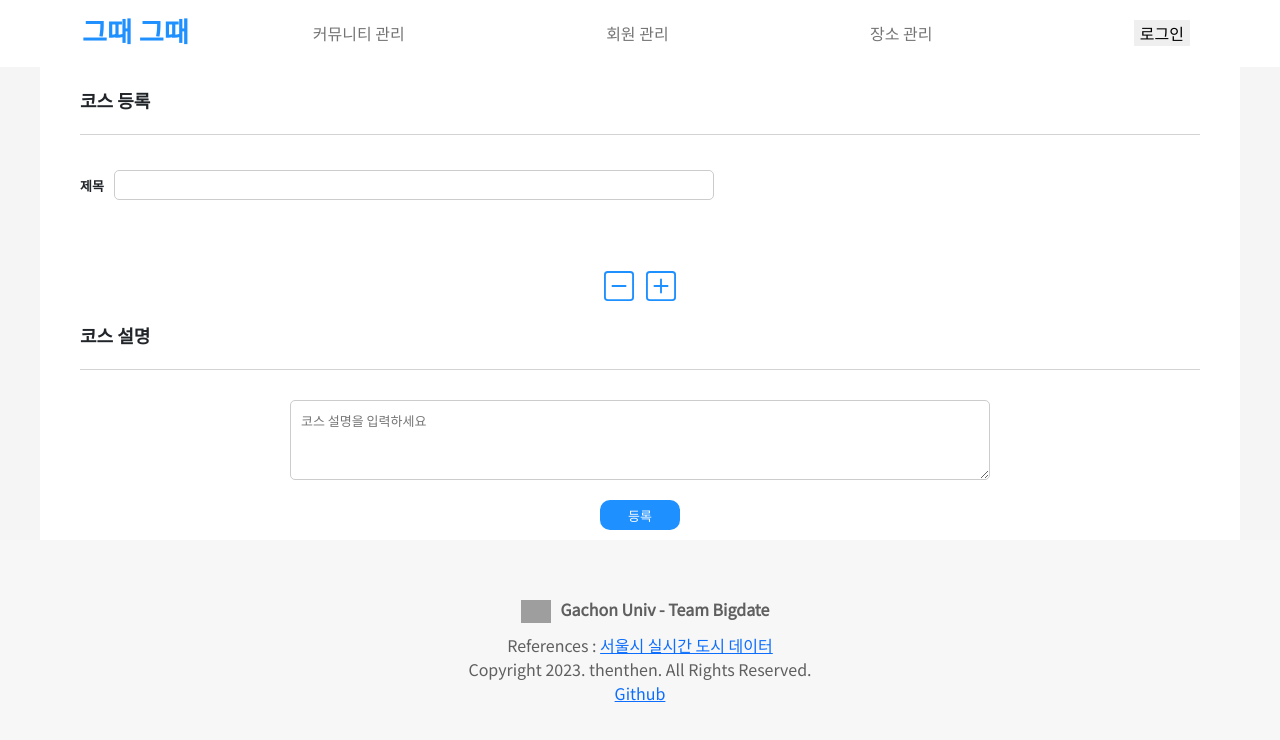
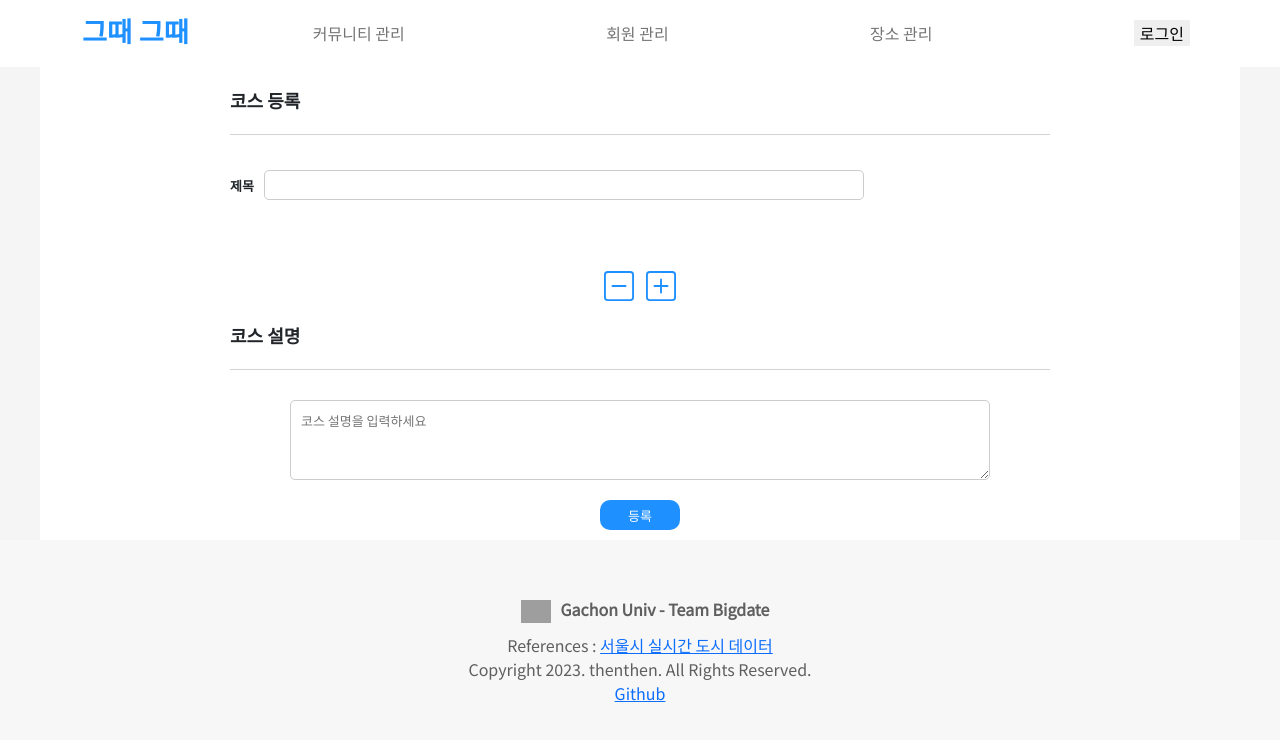
Before and after one commit to dPfal/Bigdate, a React (Create React App) app in the folder src/main/frontend/bigdate/: page /course/write/admin in a window 1280 px wide. Shown: the top 740 px of the page. Built offline with nearby package versions, Linux system fonts and the light colour scheme; grey boxes are pictures that could not be loaded; a small style sheet from the web is missing; a web font is replaced by a local one; what timers would draw is missing.

Commit message:
글 등록 css 수정

```diff
--- a/src/main/frontend/bigdate/src/pages/admin/post/Register_ad.js
+++ b/src/main/frontend/bigdate/src/pages/admin/post/Register_ad.js
@@ -159,7 +159,7 @@ const aa = (newReview, key) => {
   return (
     <div className="background-container">
 
-    <div className="overlay-container">
+    <div className="overlay-container" style = {{paddingLeft:'150px',paddingRight:'150px'}}>
 
     <div className='line'>코스 등록
     </div>
```
